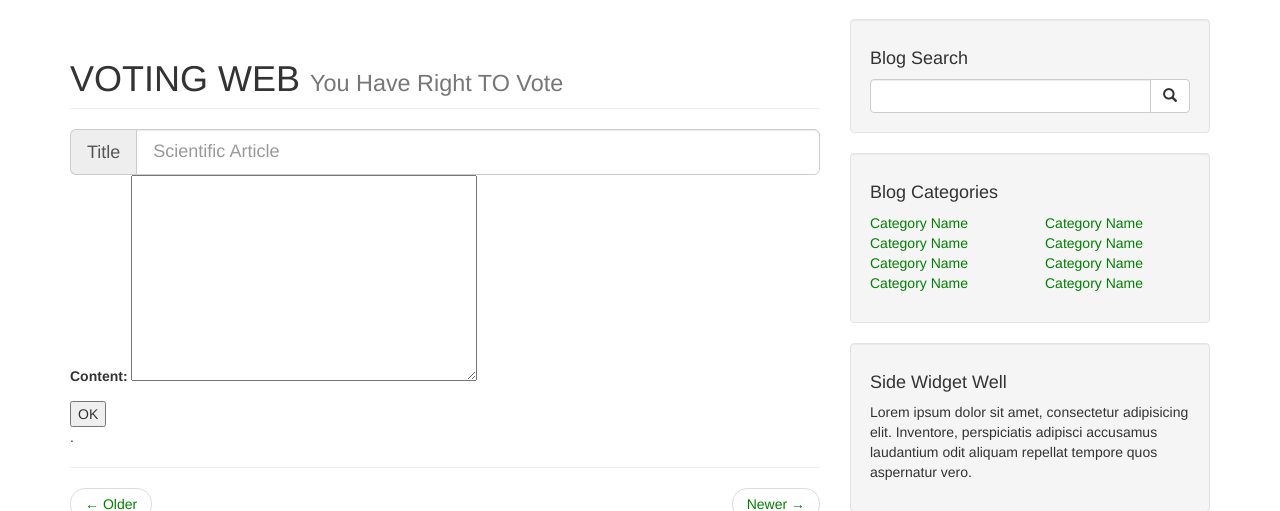
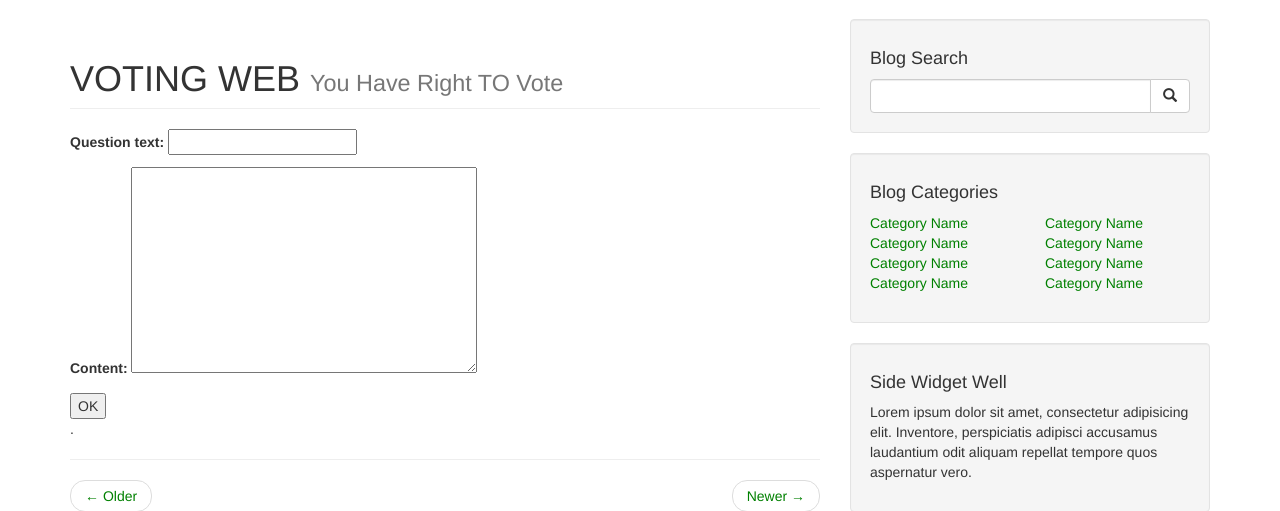
Before and after one commit to NameNolen/Django-workshop, a Django app: a page that uses mysite/polls/templates/polls/addquestion.html in a window 1280 px wide. Shown: the part 51-562 px from the top of the page. Run offline with Django 3.2, Linux system fonts and the light colour scheme; some libraries are stand-ins or nearby versions.

Commit message:
modified:   mysite/db.sqlite3 	modified:   mysite/polls/templates/polls/addquestion.html 	modified:   mysite/polls/views.py

```diff
--- a/mysite/polls/templates/polls/addquestion.html
+++ b/mysite/polls/templates/polls/addquestion.html
@@ -3,10 +3,7 @@
 
 <form  method="post">
 {% csrf_token %}
-     <div class="input-group input-group-lg">
-        <span class="input-group-addon" id="sizing-addon1">Title</span>
-        <input id="id_title"  name='question_text' type="text" class="form-control" placeholder="Scientific Article" aria-describedby="sizing-addon1">
-     </div>
+
 {{ form.media }}
 {{ form.as_p }}
 <input type="submit" value="OK"/>
--- a/mysite/polls/views.py
+++ b/mysite/polls/views.py
@@ -53,7 +53,7 @@ def vote(request,question_id):
 
 class QuestionCreate(CreateView):
 	model=Question
-	fields=['content']
+	fields=['question_text','content']
 	template_name='polls/addquestion.html'
 	def get_success_url(self):
 		return reverse('polls:index')
```
Also changed, not shown: mysite/db.sqlite3.
